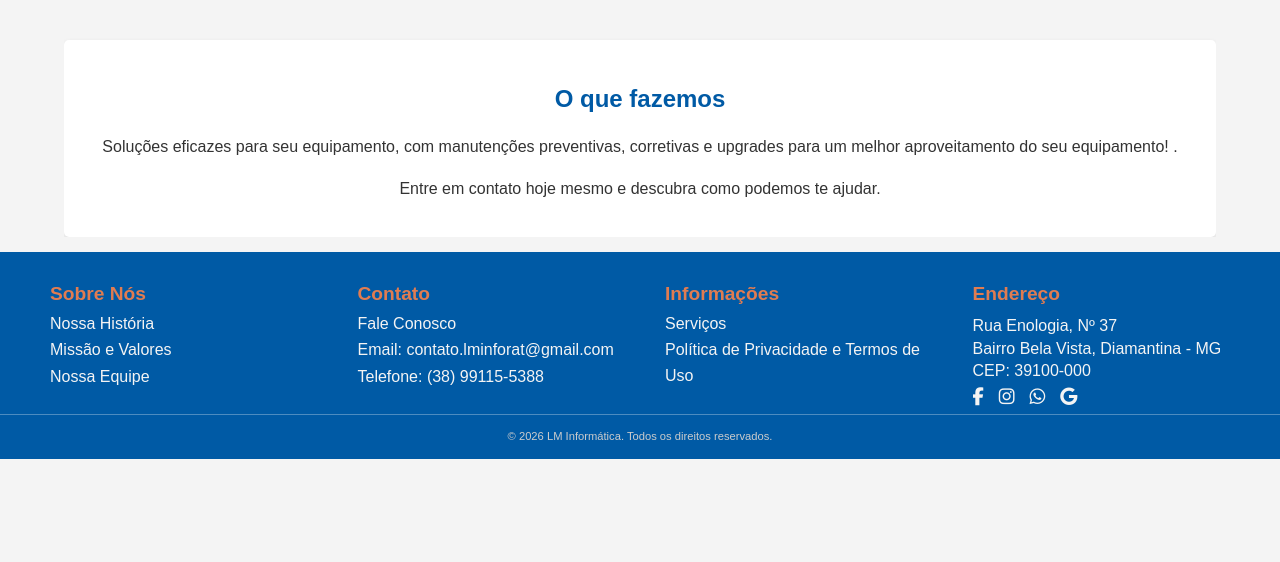
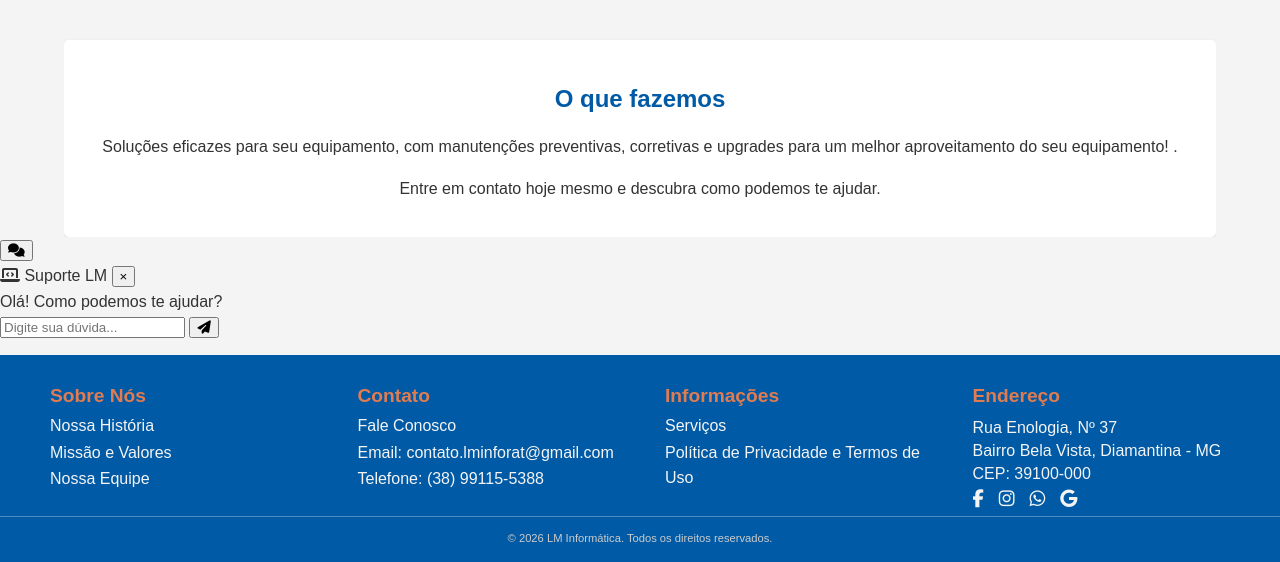
Before and after one commit to Gabrielpme/LM2, a Flask app: page / in a window 1280 px wide. Shown: the part 2170-2732 px from the top of the page. Before the commit the page ends 2629 px from the top, so only its background shows below. Run offline with Flask 3, Linux system fonts and the light colour scheme.

Commit message:
base.html

```diff
--- a/templates/base.html
+++ b/templates/base.html
@@ -65,6 +65,27 @@
                 class="whatsapp-button" target="_blank">
                 <i class="fab fa-whatsapp"></i>
             </a>
+            <!-- Estrutura do Chat-Box -->
+            <div id="chat-wrapper">
+                <button id="chat-toggle" title="Abrir Chat">
+                    <i class="fas fa-comments"></i>
+                </button>
+
+                <div id="chat-window" class="chat-hidden">
+                    <div class="chat-header">
+                        <span><i class="fas fa-laptop-code"></i> Suporte LM</span>
+                        <button id="chat-close">&times;</button>
+                    </div>
+                    <div id="chat-messages">
+                        <div class="message bot">Olá! Como podemos te ajudar?</div>
+                    </div>
+                    <div class="chat-footer">
+                        <input type="text" id="chat-input" placeholder="Digite sua dúvida...">
+                        <button id="chat-send"><i class="fas fa-paper-plane"></i></button>
+                    </div>
+                </div>
+            </div>
+            <script src="{{ url_for('static', filename='js/chat.js') }}"></script>
         </div>
         <footer class="main-footer">
             <div class="footer-container">
@@ -108,5 +129,6 @@
                 <p>&copy; 2026 LM Informática. Todos os direitos reservados.</p>
             </div>
         </footer>
+
     </body>
 </html>
```
